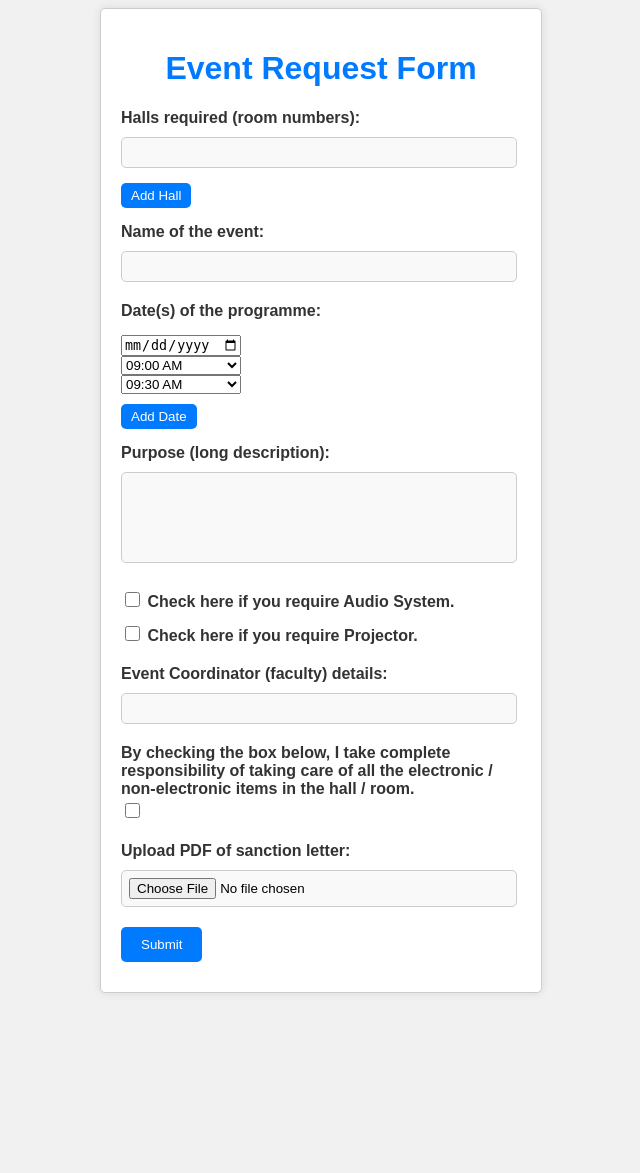
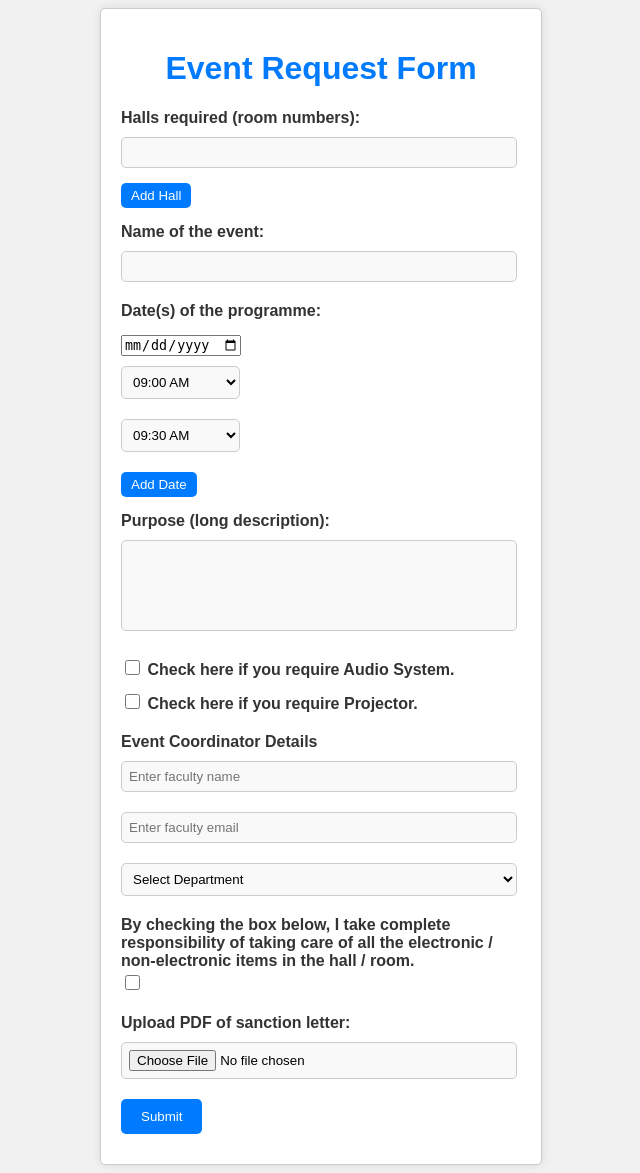
Before and after one commit to am-3/SRAVN, a Django app: template main/templates/form.html in a window 1280 px wide. Shown: the whole page, without its empty margins (319-959 px from the left). Before the commit the page ends 993 px from the top, so only its background shows below. Run offline with Django 4.2, Linux system fonts and the light colour scheme; the template is opened without the code that fills it, so the values that code supplies are empty.

Commit message:
Optimized files

```diff
--- a/main/static/form.css
+++ b/main/static/form.css
@@ -30,8 +30,20 @@ label {
 
 input[type="text"],
 textarea,
-input[type="file"] {
+input[type="file"],
+input[type="email"] {
     width: 95%;
+    padding: 7px;
+    border: 1px solid #ccc;
+    border-radius: 5px;
+    resize: none;
+    background-color: #f9f9f9;
+    margin-top: 10px;
+    margin-bottom: 10px;
+}
+
+select {
+    width: 99%;
     padding: 7px;
     border: 1px solid #ccc;
     border-radius: 5px;
--- a/main/static/form.js
+++ b/main/static/form.js
@@ -82,10 +82,14 @@ document.addEventListener("DOMContentLoaded", function () {
 
         // Disable all past dates
         const minDate = new Date();
-        minDate.setDate(currentDate.getDate() - 1); // Disable past dates
+        minDate.setHours(0, 0, 0, 0); // Set the time to midnight
+        minDate.setDate(currentDate.getDate() + 1); // Disable past dates
 
-        const maxDate = new Date(currentDate);
+
+        const maxDate = new Date();
+        maxDate.setHours(0, 0, 0, 0); // Set the time to midnight
         maxDate.setMonth(currentDate.getMonth() + MAX_DATE_LIMIT); // Set maximum allowed date
+
 
         dateInput.min = minDate.toISOString().split("T")[0];
         dateInput.max = maxDate.toISOString().split("T")[0];
@@ -188,7 +192,16 @@ document.addEventListener("DOMContentLoaded", function () {
         }
     }
 
-    dateInput.addEventListener("change", updateStartTimeEndTimeOptions);
+    dateInput.addEventListener("change", function () {
+        updateStartTimeEndTimeOptions();
+        const currentDate = new Date();
+        const selectedDate = new Date(dateInput.value);
+
+        if (selectedDate < currentDate) {
+            dateInput.value = '';
+            alert('Please select a future date.');
+        }
+    });
 
     updateStartTimeEndTimeOptions(); // Call this function initially
 
--- a/main/templates/form.html
+++ b/main/templates/form.html
@@ -4,8 +4,7 @@
         <meta charset="UTF-8" />
         <meta name="viewport" content="width=device-width, initial-scale=1.0" />
         <title>Document</title>
-        <link rel="stylesheet" href="../static/form.css" type="text/css">
-        <script src="../static/form.js"></script>
+        <link rel="stylesheet" type="text/css" href="form.css" />
     </head>
     <body>
         <form id="eventForm">
@@ -79,13 +78,36 @@
             </div>
 
             <div class="form-group" id="divMargin">
-                <label for="eventCoordinator">Event Coordinator (faculty) details:</label>
+                <label for="eventCoordinatorName"
+                    >Event Coordinator Details</label
+                >
                 <input
                     type="text"
-                    id="eventCoordinator"
-                    name="eventCoordinator"
+                    id="eventCoordinatorName"
+                    name="eventCoordinatorName"
+                    placeholder="Enter faculty name"
                     required
                 />
+                <label for="eventCoordinatorEmail"></label>
+                <input
+                    type="email"
+                    id="eventCoordinatorEmail"
+                    name="eventCoordinatorEmail"
+                    placeholder="Enter faculty email"
+                    pattern=".*@iiitt.ac.in"
+                    title="Please enter an email address of iiitt domain."
+                    required
+                />
+                <label for="eventCoordinatorDept"></label>
+                <select
+                    name="eventCoordinatorDept"
+                    id="eventCoordinatorDept"
+                    required
+                >
+                    <option value="" selected disabled>Select Department</option>
+                    <option value="CSE">CSE</option>
+                    <option value="ECE">ECE</option>
+                </select>
             </div>
 
             <div class="form-group">
```
Also changed, not shown: 1 other file.
